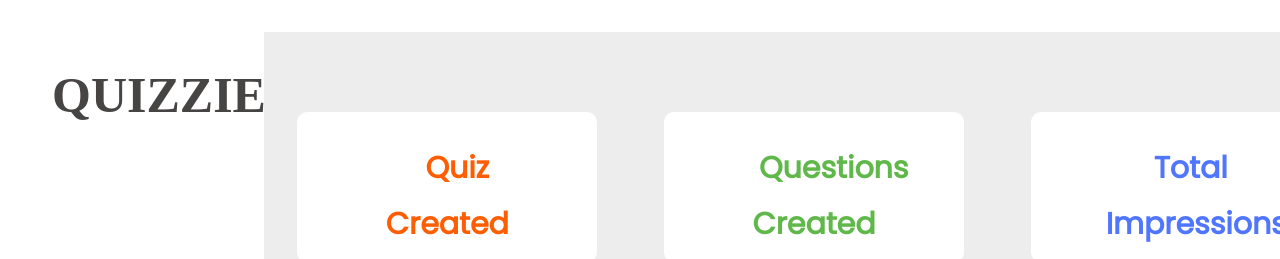
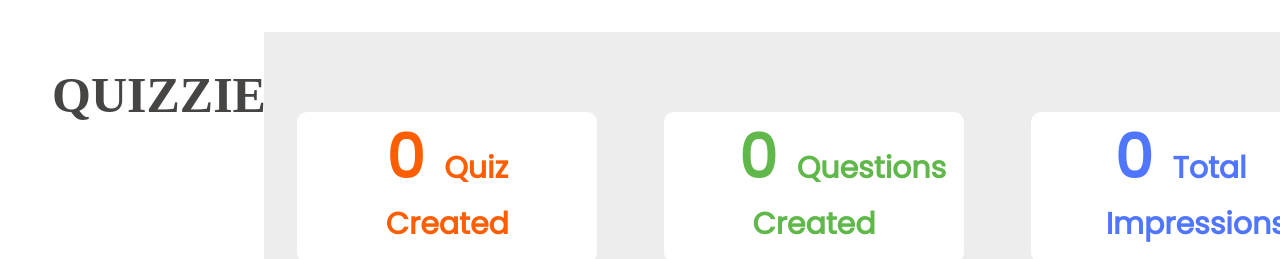
Before and after one commit to ManishBB/quizzie, a React (Vite) app in the folder client/: page / in a window 1280 px wide. Shown: the top 259 px of the page. Built offline with nearby package versions, Linux system fonts and the light colour scheme; no server answers; sample sign-in values are in the browser's storage; a web font is replaced by a local one.

Commit message:
Updated stat to 0 by default if not available

```diff
--- a/client/src/components/StatCard/StatCard.jsx
+++ b/client/src/components/StatCard/StatCard.jsx
@@ -5,7 +5,7 @@ function StatCard({ color, data, message }) {
     return (
         <div className={styles.statcard}>
             <div className={styles.statContainer} style={{ color: color }}>
-                <p className={styles.countStat}>{data}</p>
+                <p className={styles.countStat}>{data ? data : 0}</p>
                 <p className={styles.countText}>{message}</p>
             </div>
         </div>
--- a/client/src/components/TrendingQuizCard/TrendingQuizCard.jsx
+++ b/client/src/components/TrendingQuizCard/TrendingQuizCard.jsx
@@ -3,7 +3,6 @@ import styles from "./trendingquizcard.module.css";
 import ViewsSVG from "../../assets/views.svg";
 
 function TrendingQuizCard({ name, impressions, createdAt, quiz }) {
-    console.log(quiz);
     return (
         <div className={styles.trendingQuizCard}>
             <div className={styles.quizData}>
```
